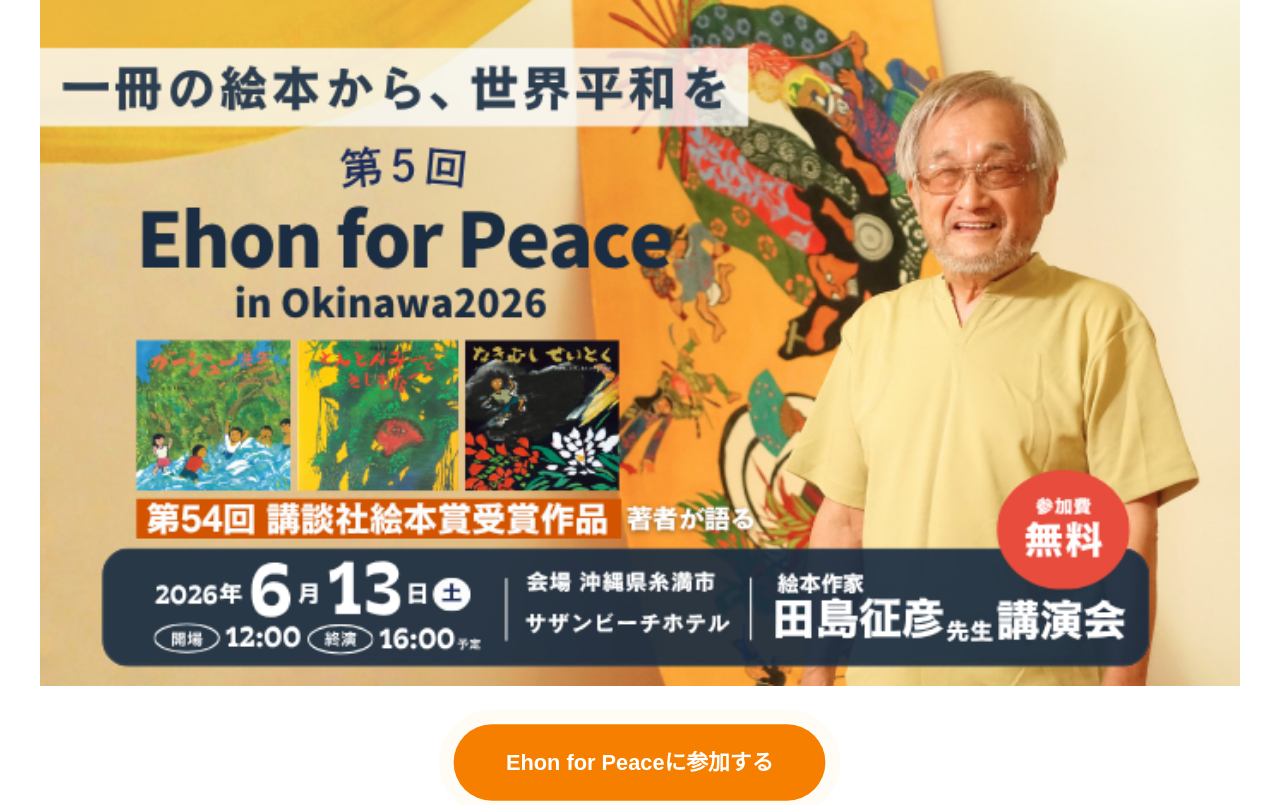
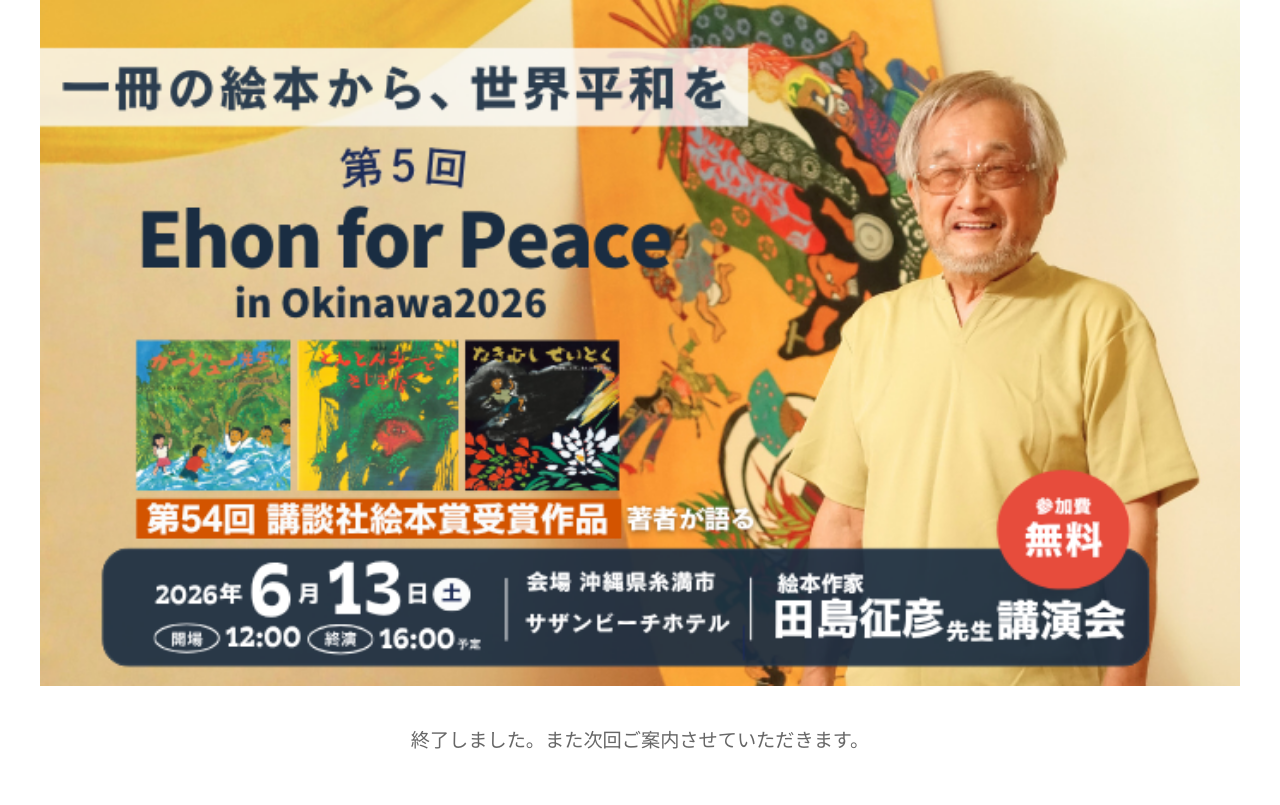
Before and after one commit to msakai6831/ehon4peace2026, a plain HTML site: page index.html in a window 1280 px wide. Shown: the top 805 px of the page. Drawn offline with Linux system fonts and the light colour scheme; a web font is replaced by a local one.

Commit message:
Add files via upload

```diff
--- a/index.html
+++ b/index.html
@@ -28,7 +28,7 @@
     <section class="hero-image" id="top" style="text-align: center; background-color: var(--white); padding-bottom: 50px;">
         <img src="./top_banner.png" alt="Ehon for Peace in Okinawa 2026" style="width: 100%; max-width: 1200px; display: block; margin: 0 auto;">
         <div style="margin-top: 40px;">
-            <a href="https://eq-ehon.com/sukumane/event/detail/45842" target="_blank" rel="noopener noreferrer" class="btn-primary large pulse-anim" style="font-size: 1.3rem; padding: 20px 50px; display: inline-block;">Ehon for Peaceに参加する</a>
+            <p style="font-size: 1.2rem; color: var(--text-muted); font-family: var(--font-heading);">終了しました。また次回ご案内させていただきます。</p>
         </div>
     </section>
 
@@ -779,9 +779,7 @@
                     </p>
 
                     <div class="text-center" style="border-top: 1px dashed #ccc; padding-top: 40px;">
-                        <h2 style="font-size: 1.6rem; margin-bottom: 10px; color: var(--text-main);">ご家族で特別な1日を過ごしませんか？</h2>
-                        <p style="margin-bottom: 30px; color: var(--text-muted);">参加無料・事前予約制となります。</p>
-                        <a href="https://eq-ehon.com/sukumane/event/detail/45842" target="_blank" rel="noopener noreferrer" class="btn-primary large pulse-anim" style="font-size: 1.3rem; padding: 18px 50px; border-radius: 50px; border: none; font-weight: bold;">Ehon for Peaceに参加する</a>
+                        <p style="font-size: 1.2rem; color: var(--text-muted); font-family: var(--font-heading);">終了しました。また次回ご案内させていただきます。</p>
                     </div>
                 </div>
             </div>
```
